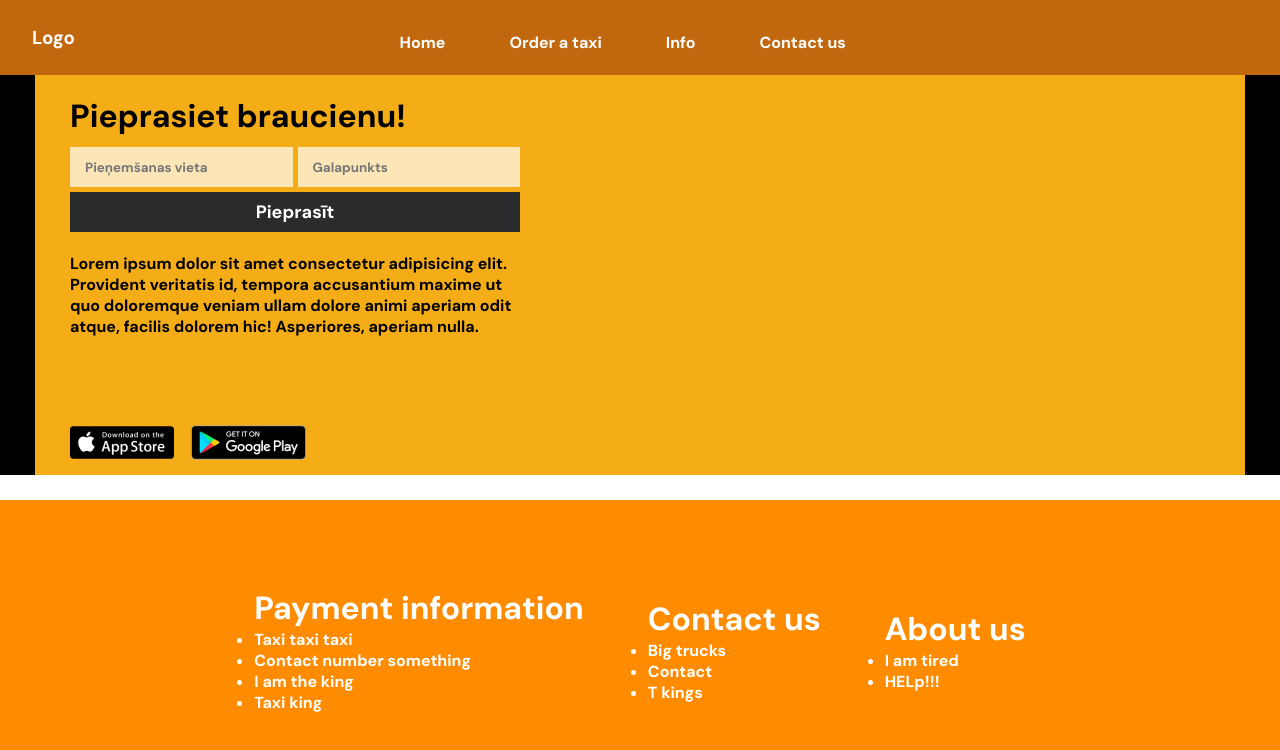
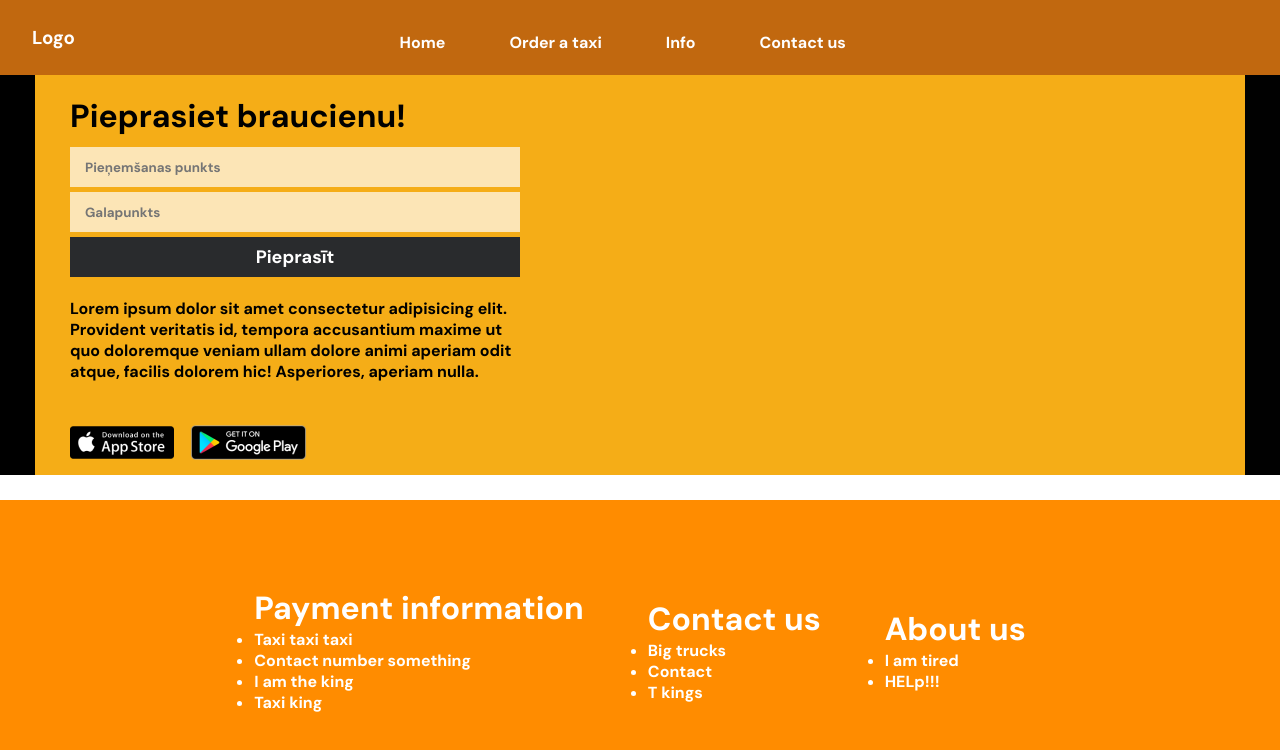
Before and after one commit to MarcelMorningstar/dash-website, a React (Create React App) app: page / in a window 1280 px wide. Shown: the top 750 px of the page. Built offline with nearby package versions, Linux system fonts and the light colour scheme.

Commit message:
Input form components, choosing state handling

```diff
--- a/src/Styles/rideheader.css
+++ b/src/Styles/rideheader.css
@@ -99,5 +99,7 @@
 
     .ride-header-content{
         width:80%;
+
+        transition: width 0.6s;
     }
 }
--- a/src/components/RideForm.js
+++ b/src/components/RideForm.js
@@ -1,6 +1,7 @@
 import {useState} from 'react';
+import RideFormInput from './RideFormInput';
 
-function RideForm({setChoosing}){
+function RideForm({setChoosing, chooseState}){
     const [inputs, setInputs] = useState({});
 
     const handleChange = (event) => {
@@ -28,24 +29,26 @@ function RideForm({setChoosing}){
                         columnGap:'5px'
                     }}
             >
-                <input
-                    type="text"
+                <RideFormInput
                     name="pickuplocation"
                     value={inputs.pickuplocation || ""}
-                    className='input-text'
-                    onChange={handleChange}
-                    placeholder="Pieņemšanas vieta"
-                    onClick={() => {setChoosing(true)}}
+                    handleChange={handleChange}
+                    placeholder="Pieņemšanas punkts"
+                    setChoosing={setChoosing}
+                    inputs={inputs}
+                    chooseState={chooseState}
                 />
-                <input
-                    type="text"
+
+                <RideFormInput
                     name="destination"
                     value={inputs.destination || ""}
-                    className='input-text'
-                    onChange={handleChange}
+                    handleChange={handleChange}
                     placeholder="Galapunkts"
-                    onClick={() => {setChoosing(true)}}
+                    setChoosing={setChoosing}
+                    inputs={inputs}
+                    chooseState={chooseState}
                 />
+
                 <input
                     type="submit"
                     style={{gridColumn:'span 2'}}
--- /dev/null
+++ b/src/components/RideFormInput.js
@@ -0,0 +1,45 @@
+import { FaMapMarkerAlt } from "react-icons/fa";
+
+function RideFormInput({name, placeholder, value, handleChange, setChoosing, chooseState}){
+    return(
+        <div
+            style={{
+                display:'grid',
+
+                gridTemplateColumns: chooseState.currentChoose === name ? '90% auto' : '100%',
+                gridColumnGap:'5px',
+                gridColumn:'span 2'
+            }}
+        >
+            <input
+                type="text"
+                name={name}
+                value={value || ""}
+                className='input-text'
+                onChange={handleChange}
+                placeholder={placeholder}
+                onClick={() => {setChoosing({state:true, currentChoose:name})}}
+            />
+            {
+                chooseState.currentChoose === name &&
+                <div
+                    style={{
+                        backgroundColor:'#ffffffaf',
+                        position:'relative'
+                    }}
+                >
+                    <div style={{
+                        position:'absolute',
+                        top:'55%',
+                        left:'30%',
+                        transform: 'translate(0,-50%)'
+                    }}>
+                        <FaMapMarkerAlt />
+                    </div>
+                </div>
+            }
+        </div>
+    );
+}
+
+export default RideFormInput;
--- a/src/components/RideRequest.js
+++ b/src/components/RideRequest.js
@@ -8,7 +8,13 @@ import AppStoreWidget from '../imgs/appstore.png';
 import PlayStoreWidget from '../imgs/playstore.png';
 
 export default function RideRequest() {
-  const [isChoosing, setIsChoosing] = useState(false);
+  const [isChoosing, setIsChoosing] = useState({
+    state:false,
+    currentChoose:""
+  });
+
+  const startMarker = {lat: 56.5097, lng: 27.3335};
+  const endMarker = {lat: 56.5091, lng: 27.3335};
 
   return (
     <div className='ride-header-wrapper'>
@@ -18,9 +24,12 @@ export default function RideRequest() {
             display:'grid',
             gridTemplateColumns:'auto auto'
           }}>
-            <RideForm setChoosing={setIsChoosing} />
-            {isChoosing &&
-              <RideRequestMap />
+            <RideForm setChoosing={setIsChoosing} chooseState={isChoosing} />
+            {isChoosing.state &&
+              <RideRequestMap
+                startMarker={startMarker}
+                endMarker={endMarker}
+              />
             }
           </div>
           <div className='ride-header-widgets'>
--- a/src/components/RideRequestMap.js
+++ b/src/components/RideRequestMap.js
@@ -1,19 +1,22 @@
 import React from "react";
 import GoogleMapReact from 'google-map-react';
 
-function RideRequestMap(){
+function RideRequestMap({startMarker,endMarker}){
     return(
         <div className='ride-header-map-wrapper' style={{
             display:"block",
             marginTop:'20px',
             marginLeft:'20px'
           }}>
-            <RequestMapComponent />
+            <RequestMapComponent
+                startMarker={startMarker}
+                endMarker={endMarker}
+            />
         </div>
     );
 }
 
-function RequestMapComponent()
+function RequestMapComponent({startMarker,endMarker})
 {
     const defaultProps = {
         center: {lat: 56.5097, lng: 27.3335},
@@ -28,9 +31,14 @@ function RequestMapComponent()
                 defaultZoom={defaultProps.zoom}
             >
                 <RequestMapMarker
-                    lat={defaultProps.center.lat}
-                    lng={defaultProps.center.lng}
-                    text="My Marker"
+                    lat={startMarker.lat}
+                    lng={startMarker.lng}
+                    text="Start"
+                />
+                <RequestMapMarker
+                    lat={endMarker.lat}
+                    lng={endMarker.lng}
+                    text="End"
                 />
             </GoogleMapReact>
         </div>
```
